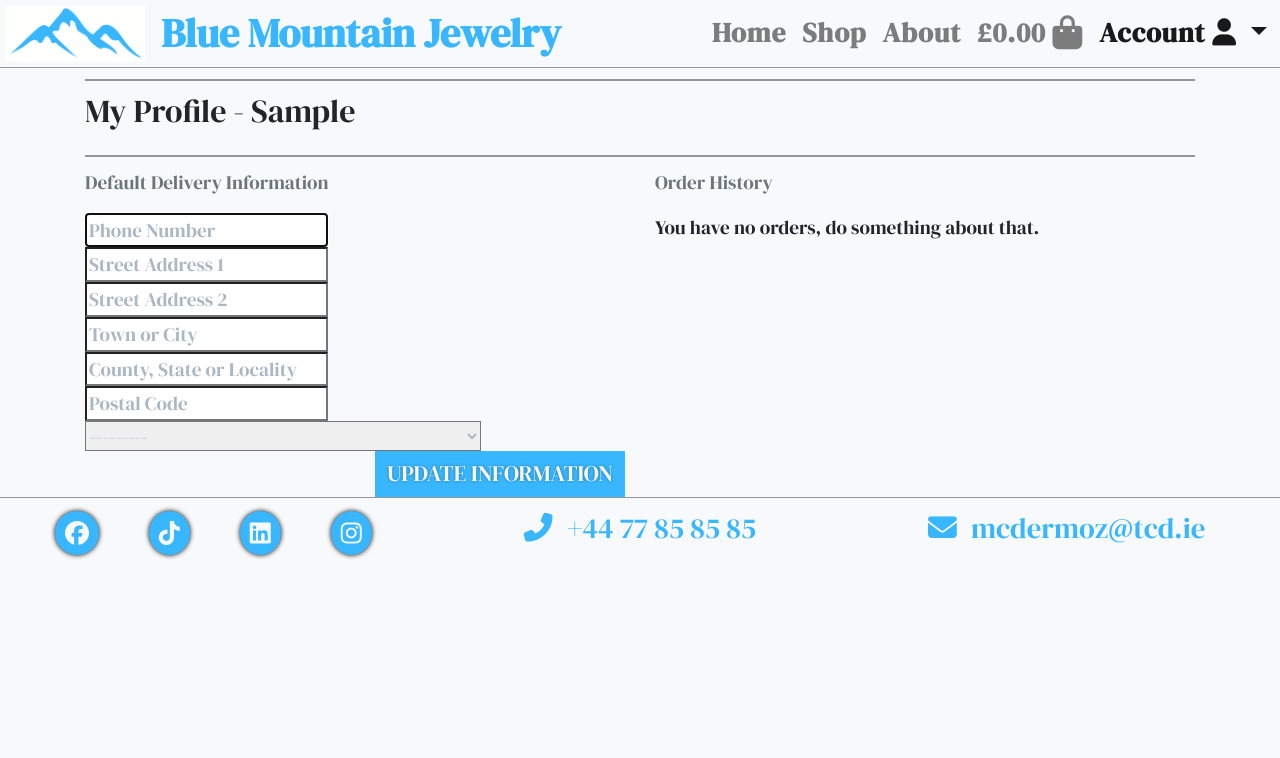
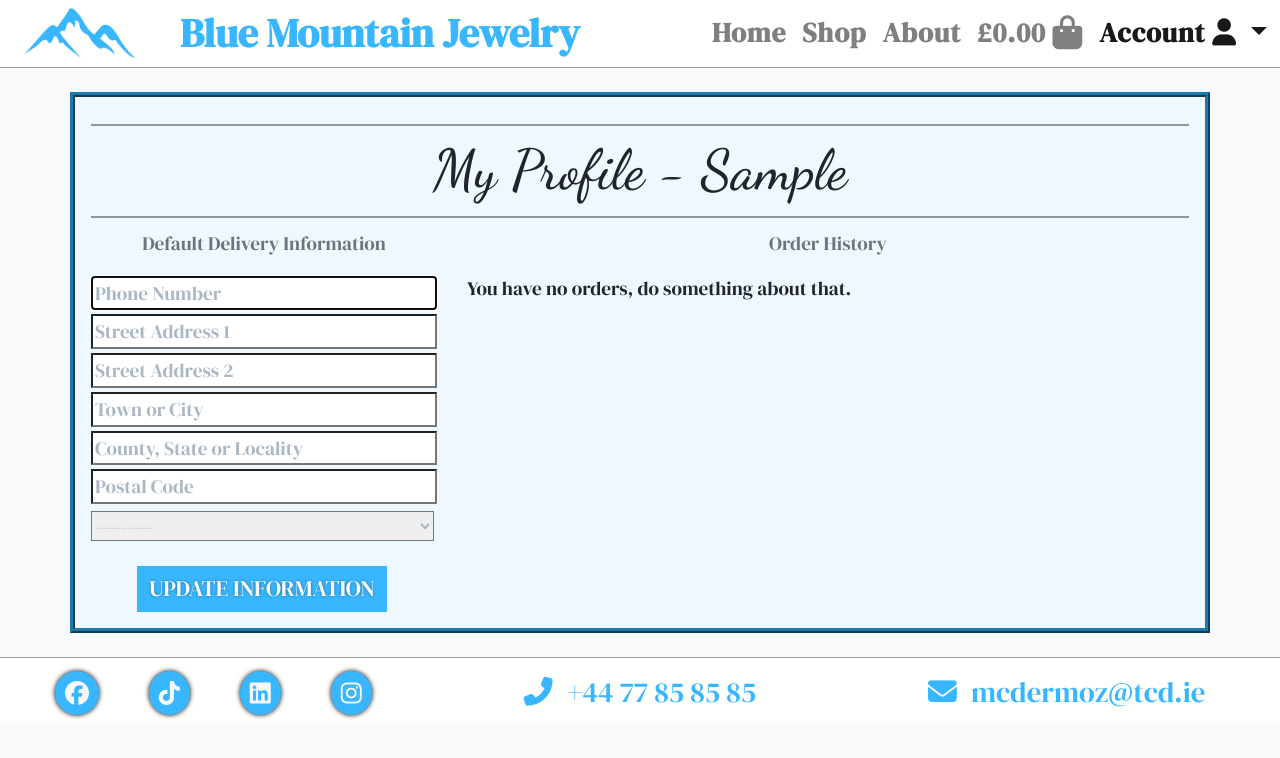
Before and after one commit to Aramantos/HardCandyResinArts, a Django app: page /profile/ in a window 1280 px wide. Shown: the top 758 px of the page. Run offline with Django 4.2, Linux system fonts and the light colour scheme; the visitor is signed in with stand-in values (Sample User, id 1); data comes from the database, SQL or seed files in the repository; data that the repository does not hold is empty; some libraries are stand-ins or nearby versions.

Commit message:
update styles for incresed responsiveness and UX, add folder for pathing

```diff
--- a/about/static/about/css/about.css
+++ b/about/static/about/css/about.css
@@ -39,6 +39,7 @@
     font-size: 2rem;
     background-color: var(--tertiary);
     margin: auto;
+    border-radius: 10px;
 }
 
 hr {
@@ -52,9 +53,11 @@
 }
 
 .text-boxes {
-    background-color: var(--comp2);
+    background-color: aliceblue;
     border-radius: 10px;
     border: groove;
+    color: #2f87bb;
+    text-shadow: 1px 1px #cdcdcd;
 }
 
 .text-boxes p,
--- a/about/templates/about/about.html
+++ b/about/templates/about/about.html
@@ -17,7 +17,7 @@
     <div class="container-about container px-lg-5">
         <div class="row">
             <div id="about-box" class="col-12 col-md-6 text-center">
-                <h1 id="about" class="logo-font text-shadow">About Us</h1>
+                <h1 id="about" class="logo-font text-shadow mt-2">About Us</h1>
                 <hr class="w-75 mt-3">
             </div>
         </div>
@@ -31,7 +31,7 @@
                 </p>
             </div>
             <div class="col-12 col-md-6 offset-md-6 text-boxes">
-                <p class="text-center my-4">
+                <p class="about-text text-center my-4">
                     I use epoxy resin and flowers, hand pressed my me, in my designs, resulting in timeless and delicate pieces,
                     each as unique as the flower used to create it. I use the highest grade sterling silver stamped with the 925
                     hallmark in my jewellery, resulting in high end, fashionable, hypoallergenic and durable items.
@@ -42,7 +42,7 @@
         </div>
         <div class="row text-center d-flex align-items-center pt-4 mb-5 mt-3">
             <div class="col-12 col-md-6 text-boxes">
-                <p class="text-center my-4">
+                <p class="about-text text-center my-4">
                     Each item is customisable and can be made to order,
                     the customer can choose the colour, the shape and the texture of the jewellery item you require.
                     They come individually gift wrapped, with a personalised note and would make an ideal gift for a
--- a/profiles/static/css/profile.css
+++ /dev/null
@@ -1,21 +0,0 @@
-.order-history {
-    max-height: 416px; /* height of profile form + submit button */
-    overflow-y: auto;
-}
-
-#profile-update-form .form-control {
-    color: #000;
-}
-
-#profile-update-form input::placeholder {
-    color: #aab7c4;
-}
-
-#id_default_country,
-#id_default_country option:not(:first-child) {
-    color: #000;
-}
-
-#id_default_country option:first-child {
-    color: #aab7c4;
-}
--- /dev/null
+++ b/profiles/static/profiles/css/profile.css
@@ -0,0 +1,49 @@
+#profile-container {
+    background-color: aliceblue;
+}
+
+.order-history {
+    max-height: 416px; /* height of profile form + submit button */
+    overflow-y: auto;
+}
+
+#profile-update-form .form-control {
+    color: #000;
+    text-align: center;
+    width: 100%;
+}
+
+#profile-update-form input::placeholder {
+    color: #aab7c4;
+}
+
+#profile-update-form input {
+    width: 100%;
+    margin: 2px 0;
+}
+
+
+#id_default_country,
+#id_default_country option:not(:first-child) {
+    color: #000;
+    margin-top: 5px;
+    width: 99%;
+}
+
+#id_default_country option:first-child {
+    color: #aab7c4;
+}
+
+#update {
+    margin-right: 50px;
+    margin-top: 25px;
+}
+
+.table {
+    background-color: var(--primary1)!important;
+    color: var(--primary)!important;
+}
+
+.table a {
+    color: bisque;
+}
--- a/profiles/templates/profiles/profile.html
+++ b/profiles/templates/profiles/profile.html
@@ -18,29 +18,28 @@
 {% endblock %}
 
 {% block content %}
-    <div class="overlay"></div>
-    <div class="container">
+    <div id="profile-container" class="container my-4 border-custom p-3">
         <div class="row">
             <div class="col">
                 <hr>
-                <h2 class="logo-font mb-4">My Profile - {{ user.username|title }}</h2>
+                <h2 class="logo-font">My Profile - {{ user.username|title }}</h2>
                 <hr>
             </div>
         </div>
         <div class="row">
-            <div class="col-12 col-lg-6">
-                <p class="text-muted">Default Delivery Information</p>
+            <div class="col-12 col-md-4">
+                <p class="text-muted text-center">Default Delivery Information</p>
                 <form class="mt-3" action="{% url 'profile' %}" method="POST" id="profile-update-form">
                     {% csrf_token %}
                     {{ form|crispy }}
-                    <button class="btn btn-black rounded-0 text-uppercase float-right">Update Information</button>
+                    <button id="update" class="btn btn-black rounded-0 text-uppercase float-right">Update Information</button>
                 </form>
             </div>
-            <div class="col-12 col-lg-6">
-                <p class="text-muted">Order History</p>
+            <div class="col-12 col-md-8">
+                <p class="text-muted text-center">Order History</p>
                 {% if orders %}
                     <div class="order-history table-responsive">
-                        <table class="table table-sm table-borderless">
+                        <table class="table table-sm table-borderless border-custom">
                             <thead>
                                 <tr>
                                     <th>Order Number</th>
--- a/shop/templates/shop/shop.html
+++ b/shop/templates/shop/shop.html
@@ -18,7 +18,6 @@
 {% endblock %}
 
 {% block content %}
-    <div class="overlay"></div>
     <div class="container-fluid">
         <div class="row">
             <div id="shop-title" class="col-12 col-md-6 text-center">
--- a/static/css/base.css
+++ b/static/css/base.css
@@ -11,6 +11,10 @@
 
 .dm-serif {
     font-family: 'DM Serif Display', serif;
+}
+
+.dance {
+    font-family: 'Dancing Script', sans-serif;
 }
 /* Colors from One */
 :root {
@@ -73,12 +77,14 @@
     flex: 1;
 }
 
-header{
-    border-bottom: 1px solid rgba(0,0,0,.4);
+.logo-font {
+    font-family: 'Dancing Script';
+    text-align: center;
+    font-size: 3.5rem;
 }
 
-footer {
-    border-top: 1px solid rgba(0,0,0,.4);
+.border-custom {
+    border: #2079ad 5px ridge;
 }
 
 /* Buttons */
@@ -108,8 +114,13 @@
 
 /* Navbar */
 
+header{
+    background-color: #fffffe;
+    border-bottom: 1px solid rgba(0,0,0,.4);
+}
+
 .navbar {
-    background: var(--primary);
+    background-color: #fffffe;
     padding: 5px;
 }
 
@@ -172,7 +183,7 @@
 }
 
 .logo {
-    padding: 0;
+    height: 528px;
 }
 
 .flower-gif-2 {
@@ -213,6 +224,18 @@
 
 .toast-capper {
     height: 2px;
+}
+
+.toast-header {
+    font-size: 1.4rem;
+}
+
+.toast-body {
+    font-size: 1.3rem;
+    letter-spacing: .2px;
+    font-family: "Barlow";
+    font-weight: bolder;
+    overflow: auto;
 }
 
 /* from CSS-tricks.com: https://css-tricks.com/snippets/css/css-triangle/ */
@@ -270,14 +293,15 @@
 
 footer {
     color: var(--tertiary);
-    background-color: var(--primary);
-    /* text-shadow: var(--secondary) 0px 0px 5px; */
+    background-color: #fffffe;
+    border-top: 1px solid rgba(0,0,0,.4);
+    padding-bottom: 0.5rem!important;
 }
 
 .contact-info {
     color: var(--tertiary);
     margin: 0;
-    margin-top: 0.6rem;
+    margin-top: 0.8rem;
     font-size: 1.8rem;
     font-family: 'DM Serif Display', sans-serif;
 }
@@ -542,7 +566,7 @@
     }
 }
 
-@media (min-width: 1160px) {
+@media (min-width: 1215px) {
 
     #lg-bag,
     #lg-bag-no-ani {
@@ -561,10 +585,10 @@
     }
 }
 
-@media (max-width: 1025px) {
-    /* #title {
+@media (max-width: 1064px) {
+    #title {
         font-size: 2rem;
-    } */
+    }
 }
 
 @media (max-width: 1020px) {
@@ -576,12 +600,6 @@
 @media (max-width: 991px) {
     .contact-info {
         letter-spacing: 2px;
-    }
-}
-
-@media (max-width: 920px) {
-    #title {
-        font-size: 2rem;
     }
 }
 
--- a/templates/allauth/account/base.html
+++ b/templates/allauth/account/base.html
@@ -2,7 +2,6 @@
 
 {% block content %}
     <div class="container header-container">
-        <div class="overlay"></div>
         <div class="row">
             <div id="allauth-bg" class="col-12">
                 <div class="allauth-form-inner-content">
--- a/templates/base.html
+++ b/templates/base.html
@@ -150,7 +150,7 @@
       </script>
     {% endblock %}
 
-    <footer class="mb-2">
+    <footer>
         <div class="container-fluid">
             <div class="row text-center">
                 <div class="col-12 col-lg-4 mt-md-2">
--- a/templates/includes/toasts/toast_success.html
+++ b/templates/includes/toasts/toast_success.html
@@ -15,7 +15,7 @@
             </div>
         </div>
         {% if grand_total and not on_profile_page %}
-            <p class="logo-font bg-white text-black py-1">Your Basket ({{ product_count }})</p>
+            <p class="bg-white text-black py-1">Your Basket ({{ product_count }})</p>
             <div class="basket-notification-wrapper">
                 {% for item in basket_items %}
                     <div class="row">
```
Also changed, not shown: home/static/home/css/home.css (+5 -5 lines), home/templates/home/index.html (+6 -2 lines), shop/static/shop/css/shop.css (+8 -1 lines), profiles/static/profiles/js/countryField.js (renamed from profiles/static/js/countryField.js).
